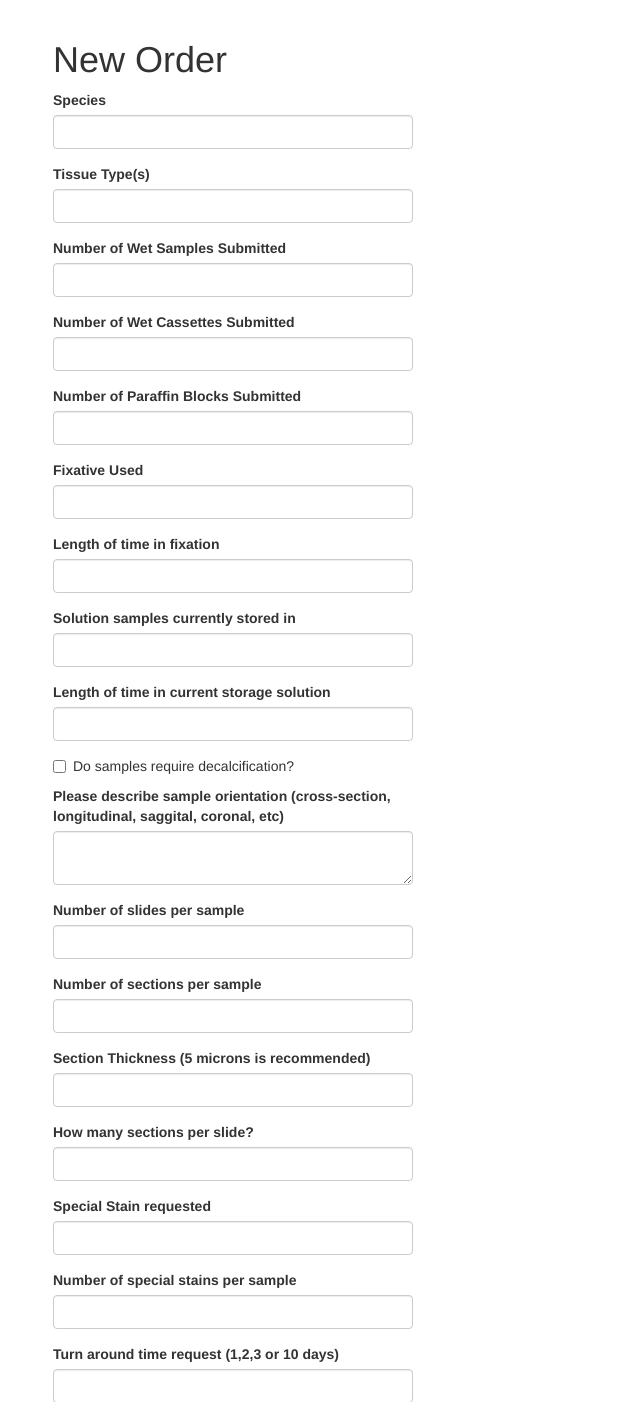
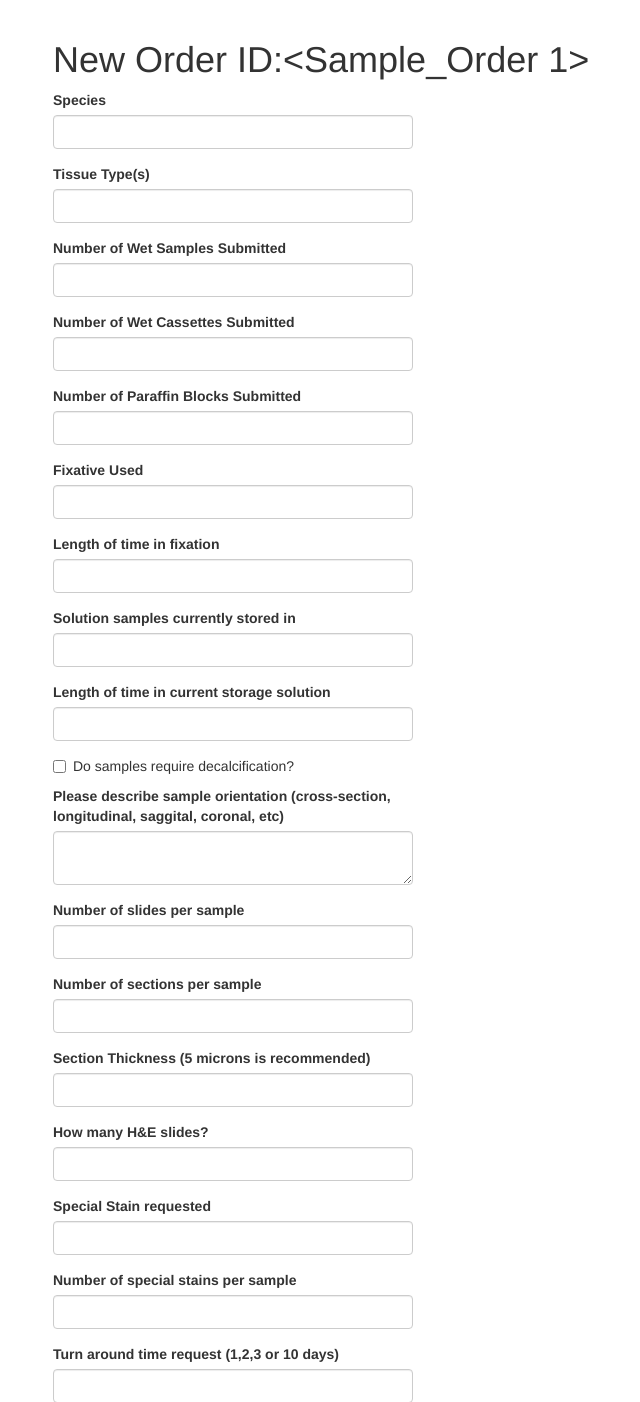
Before and after one commit to justinbourb/path_chat_refactor, a Flask app: page /new_order in a window 1280 px wide. Shown: the part 52-1454 px from the top of the page, without its empty margins (17-657 px from the left). Run offline with Flask 2, Linux system fonts and the light colour scheme; a user stored in the database is signed in; tables that the repository leaves empty hold one stand-in row (values such as "Sample post"); some libraries are stand-ins or nearby versions.

Commit message:
attempting to query sample_order.id (incomplete)

```diff
--- a/Order_Form.py
+++ b/Order_Form.py
@@ -20,7 +20,7 @@ class Sample_Order_Form(FlaskForm):
     slide_per_sample = StringField(('Number of slides per sample'), validators=[DataRequired()])
     sections_per_slide = StringField(('Number of sections per sample'))
     section_thickness = StringField(('Section Thickness (5 microns is recommended)'))
-    number_of_H_E = StringField(('How many sections per slide?'))
+    number_of_H_E = StringField(('How many H&E slides?'))
     special_stain_name = StringField(('Special Stain requested'))
     number_of_specials = StringField(('Number of special stains per sample'))
     turn_around_time = StringField(('Turn around time request (1,2,3 or 10 days)'))
--- a/routes.py
+++ b/routes.py
@@ -147,6 +147,9 @@ def change_password():
 @login_required
 def new_order():
     form = Sample_Order_Form()
+    order_number = Sample_Order.query.filter(Sample_Order.id).first()
+    if order_number == None:
+        order_number = 1
     if form.validate_on_submit():
         sample_order = Sample_Order(species=form.species.data, tissue_types=form.tissue_types.data,
         wet_samples=form.wet_samples.data, cassettes=form.cassettes.data, paraffin_blocks=form.paraffin_blocks.data,
@@ -159,6 +162,6 @@ def new_order():
         slide_scanning=form.slide_scanning.data)
         db.session.add(sample_order)
         db.session.commit()
-        flash(sample_order)
+        flash('Your order has been placed.  Thank you for your business!')
         return redirect(url_for('index'))
-    return render_template('new_order.html', title='New Order', form=form)
+    return render_template('new_order.html', title='New Order', form=form, order_number=order_number)
--- a/templates/new_order.html
+++ b/templates/new_order.html
@@ -2,7 +2,7 @@
 {% import 'bootstrap/wtf.html' as wtf %}
 
 {% block app_content %}
-    <h1>{{ ('New Order') }}</h1>
+    <h1>{{ ('New Order ID:') }}{{order_number}}</h1>
     <div class="row">
         <div class="col-md-4">
             {{ wtf.quick_form(form) }}
```
Also changed, not shown: app.db, 2 other files.
